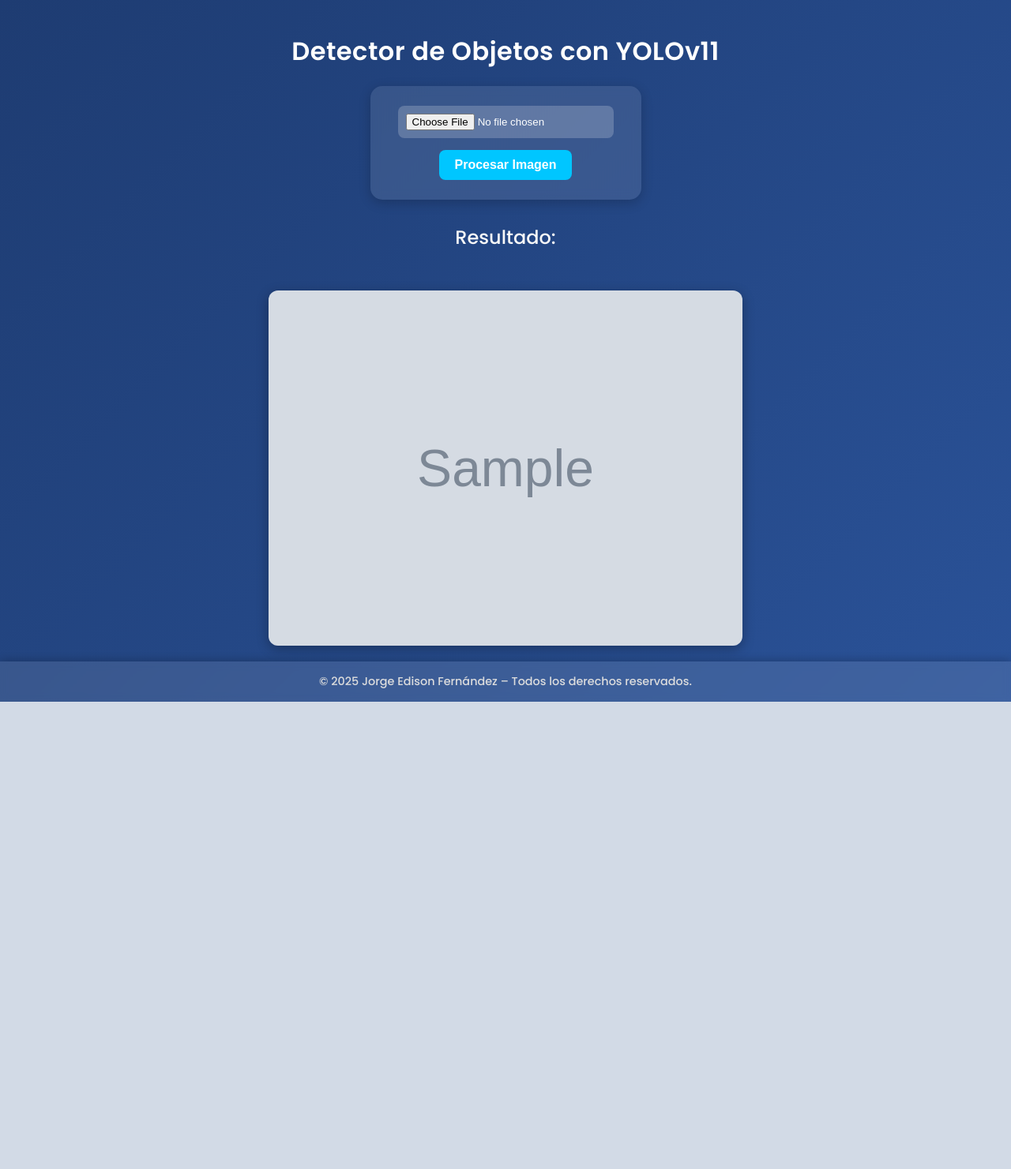
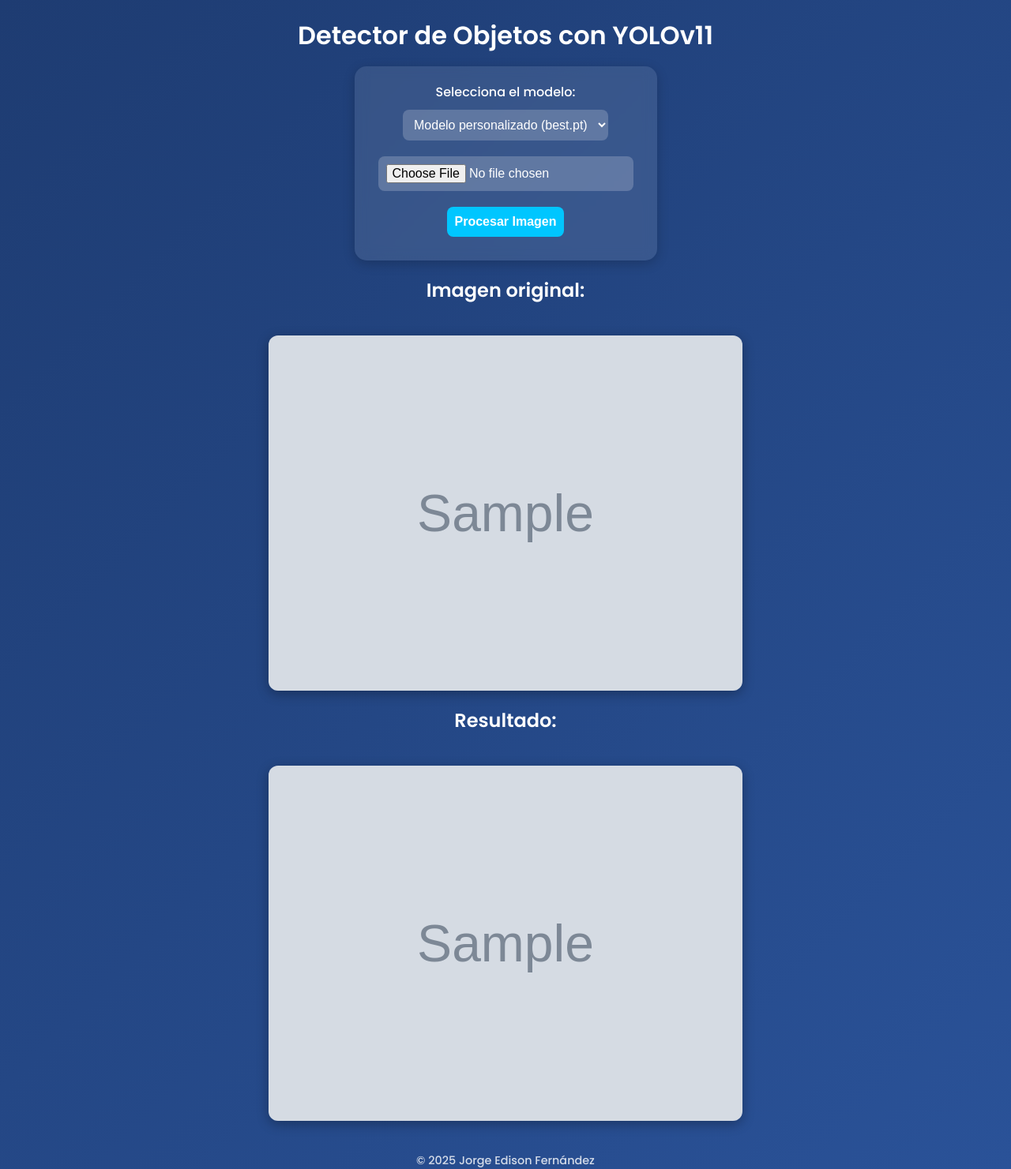
Before and after one commit to edisonfernandezjef/End-To-End-, a Flask app: template templates/index.html in a window 1280 px wide. Shown: the whole page at 79% size. Before the commit the page ends 889 px from the top, so only its background shows below. Run offline with Flask 3, Linux system fonts and the light colour scheme; the template is opened without the code that fills it: most values are stand-ins (such as "Sample title", 1, 10 or a date in 2020); grey boxes marked "Sample" are stand-in pictures.

Commit message:
se mejora el front y se agrega el selector de que modelo quieres usar Yolo o el personalizado

```diff
--- a/app.py
+++ b/app.py
@@ -19,23 +19,35 @@
     if file.filename == '':
         return "Archivo vacío", 400
 
+    # Guardar imagen original
     img_path = os.path.join('static', file.filename)
     file.save(img_path)
 
-    # 🧠 Cargar modelo solo cuando se lo necesita (libera RAM entre requests)
-    model = YOLO("yolo11n.pt")
+    # Obtener modelo elegido
+    model_choice = request.form.get('model_choice', 'best.pt')
 
-    results = model.predict(source=img_path, conf=0.6, device='cpu')
+    # Cargar modelo dinámicamente
+    model_path = model_choice if os.path.exists(model_choice) else "yolo11n.pt"
+    model = YOLO(model_path)
 
+    # Inferencia
+    results = model.predict(source=img_path, conf=0.4, device='cpu')
+
+    # Guardar resultado visual
     for r in results:
         im_array = r.plot()
         im = Image.fromarray(cv2.cvtColor(im_array, cv2.COLOR_BGR2RGB))
         output_path = os.path.join('static', 'result_' + file.filename)
         im.save(output_path)
 
-    del model  # libera memoria explícitamente
+    del model  # liberar memoria
 
-    return render_template('index.html', user_image=output_path)
+    return render_template(
+        'index.html',
+        user_image=output_path,
+        original_image=img_path,
+        selected_model=model_choice
+    )
 
 if __name__ == '__main__':
     app.run(host='0.0.0.0', port=5000, debug=True)
--- a/templates/index.html
+++ b/templates/index.html
@@ -6,127 +6,96 @@
   <title>Detector de Objetos YOLOv11</title>
   <style>
     @import url('https://fonts.googleapis.com/css2?family=Poppins:wght@300;500;600&display=swap');
-
     body {
       font-family: 'Poppins', sans-serif;
       background: linear-gradient(135deg, #1e3c72, #2a5298);
       color: #fff;
       text-align: center;
-      margin: 0;
-      padding: 0;
+      margin: 0; padding: 0;
       min-height: 100vh;
-      display: flex;
-      flex-direction: column;
-      justify-content: space-between;
-    }
-
-    main {
-      flex: 1;
       display: flex;
       flex-direction: column;
       justify-content: center;
       align-items: center;
-      padding: 20px;
     }
-
-    h1 {
-      font-size: 2rem;
-      font-weight: 600;
-      margin-bottom: 20px;
-      letter-spacing: 0.5px;
-    }
-
+    h1 { margin-bottom: 15px; font-weight: 600; }
     form {
       background: rgba(255, 255, 255, 0.1);
-      padding: 25px 35px;
+      padding: 20px 30px;
       border-radius: 15px;
-      box-shadow: 0 4px 15px rgba(0, 0, 0, 0.2);
-      backdrop-filter: blur(6px);
-      display: flex;
-      flex-direction: column;
-      align-items: center;
+      box-shadow: 0 4px 15px rgba(0,0,0,0.2);
+      backdrop-filter: blur(8px);
+      display: flex; flex-direction: column; align-items: center;
     }
-
-    input[type="file"] {
-      background: rgba(255, 255, 255, 0.2);
-      border: none;
-      border-radius: 8px;
-      padding: 10px;
-      color: #fff;
-      cursor: pointer;
-      margin-bottom: 15px;
+    input[type="file"], select, button {
+      margin: 10px 0; padding: 10px;
+      border-radius: 8px; border: none;
+      font-size: 1rem;
     }
-
+    input[type="file"] { background: rgba(255,255,255,0.2); color: #fff; cursor: pointer; }
+    select { background: rgba(255,255,255,0.2); color: #fff; cursor: pointer; }
     button {
-      background-color: #00c6ff;
-      border: none;
-      color: #fff;
-      font-size: 1rem;
-      font-weight: 600;
-      padding: 10px 20px;
-      border-radius: 8px;
-      cursor: pointer;
+      background-color: #00c6ff; color: #fff;
+      font-weight: 600; cursor: pointer;
       transition: 0.3s;
     }
-
-    button:hover {
-      background-color: #0072ff;
-      transform: scale(1.05);
+    button:hover { background-color: #0072ff; transform: scale(1.05); }
+    img {
+      width: 80%; max-width: 600px;
+      margin-top: 20px;
+      border-radius: 12px;
+      box-shadow: 0 4px 15px rgba(0,0,0,0.3);
     }
-
-    img {
-      width: 80%;
-      max-width: 600px;
-      margin-top: 30px;
-      border-radius: 12px;
-      box-shadow: 0 4px 15px rgba(0, 0, 0, 0.3);
-      transition: 0.4s ease;
+    footer {
+      margin-top: 40px;
+      font-size: 0.9rem;
+      opacity: 0.8;
     }
-
-    img:hover {
-      transform: scale(1.02);
-    }
-
-    h2 {
-      margin-top: 30px;
-      font-weight: 500;
-      color: #f8f8f8;
-    }
-
-    footer {
-      background: rgba(255, 255, 255, 0.1);
-      text-align: center;
-      padding: 15px 10px;
-      font-size: 0.9rem;
-      color: #ddd;
-      backdrop-filter: blur(5px);
-      box-shadow: 0 -2px 10px rgba(0, 0, 0, 0.2);
-    }
-
     @media (max-width: 768px) {
-      h1 { font-size: 1.6rem; }
-      form { width: 90%; padding: 20px; }
       img { width: 95%; }
+      form { width: 90%; }
     }
   </style>
 </head>
 <body>
-  <main>
   <h1>Detector de Objetos con YOLOv11</h1>
 
   <form method="POST" action="/predict" enctype="multipart/form-data">
-      <input type="file" name="file" accept="image/*" required>
+    <label for="model_choice">Selecciona el modelo:</label>
+    <select name="model_choice" id="model_choice">
+      <option value="best.pt" {% if selected_model == 'best.pt' %}selected{% endif %}>Modelo personalizado (best.pt)</option>
+      <option value="yolo11n.pt" {% if selected_model == 'yolo11n.pt' %}selected{% endif %}>Modelo COCO (yolo11n.pt)</option>
+    </select>
+
+    <input type="file" name="file" accept="image/*" id="imageInput" required>
+    <img id="preview" style="display:none;" alt="Vista previa de imagen" />
     <button type="submit">Procesar Imagen</button>
   </form>
 
+  {% if original_image %}
+    <h2>Imagen original:</h2>
+    <img src="{{ original_image }}" alt="Original">
+  {% endif %}
+
   {% if user_image %}
     <h2>Resultado:</h2>
-      <img src="{{ user_image }}" alt="Imagen procesada">
+    <img src="{{ user_image }}" alt="Resultado">
   {% endif %}
-  </main>
 
-  <footer>
-    © 2025 Jorge Edison Fernández – Todos los derechos reservados.
-  </footer>
+  <footer>© 2025 Jorge Edison Fernández</footer>
+
+  <script>
+    // Vista previa de la imagen antes de procesar
+    document.getElementById('imageInput').addEventListener('change', function (event) {
+      const preview = document.getElementById('preview');
+      const file = event.target.files[0];
+      if (file) {
+        preview.src = URL.createObjectURL(file);
+        preview.style.display = 'block';
+      } else {
+        preview.style.display = 'none';
+      }
+    });
+  </script>
 </body>
 </html>
```
Also changed, not shown: static/edison-perfil-1.jpg (deleted), static/result_edison-perfil-1.jpg (deleted), 1 other file. Lines whose indentation alone changed are shown as unchanged.
